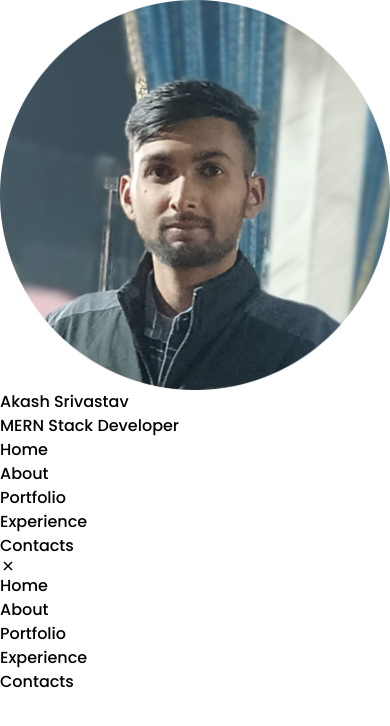
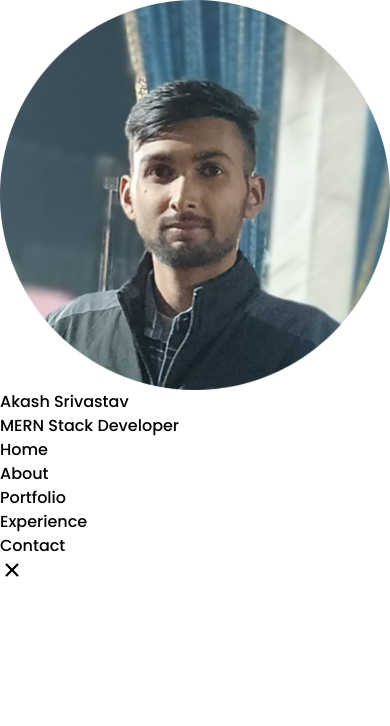
Before and after one commit to akash-srivastav02/myPortfolio, a React (Vite) app: page / in a window 390 px wide. Shown: the top 726 px of the page. Built offline with nearby package versions, Linux system fonts and the light colour scheme.

Commit message:
Updated Navbar.jsx to make a it responsive

```diff
--- a/src/components/Navbar.jsx
+++ b/src/components/Navbar.jsx
@@ -5,9 +5,31 @@ import { IoCloseSharp } from "react-icons/io5";
 
 function Navbar() {
   const [menu,setMenu] = useState(false);
+  const navItems = [
+    {
+      id:1,
+      text:"Home"
+    },
+    {
+      id:2,
+      text:"About"
+    },
+    {
+      id:3,
+      text:"Portfolio"
+    },
+    {
+      id:4,
+      text:"Experience"
+    },
+    {
+      id:5,
+      text:"Contact"
+    }
+  ]
   return (
     <>
-    <div className="max-w-screen-2xl container mx-auto px-4 md:px-20 shadow-md">
+    <div className="max-w-screen-2xl container mx-auto px-4 h-16 md:px-20 shadow-md fixed top-0 left-0 right-0">
       <div className="flex justify-between items-center h-16">
         <div className="flex space-x-2">
           <img src={pic} className="h-12 w-12 rounded-full" alt="" />
@@ -17,25 +39,29 @@ function Navbar() {
         {/* desktop navbar */}
         <div>
           <ul className="hidden md:flex space-x-8">
-            <li>Home</li>
-            <li>About</li>
-            <li>Portfolio</li>
-            <li>Experience</li>
-            <li>Contacts</li>
+            {
+              navItems.map(({id, text}) => (
+                <li key={id} className="hover:scale-105 duration-200 cursor-pointer">{text}</li>
+              ))
+            }
           </ul>
-          <div onClick={() => setMenu(!menu)} className="md:hidden">{menu?<AiOutlineMenu />:<IoCloseSharp />}</div>
+          <div onClick={() => setMenu(!menu)} className="md:hidden">{menu?<AiOutlineMenu size={24}/>:<IoCloseSharp size={24}/>}</div>
         </div>
       </div>
       {/* mobile navbar */}
-      <div>
-        <ul className="md:hidden">
-          <li>Home</li>
-          <li>About</li>
-          <li>Portfolio</li>
-          <li>Experience</li>
-          <li>Contacts</li>
-        </ul>
-      </div>
+      {
+        menu && (
+       <div>
+          <ul className="md:hidden flex flex-col h-screen items-center justify-center space-y-3 text-xl">
+            {
+              navItems.map(({id, text}) => (
+                <li key={id} className="hover:scale-105 duration-200 cursor-pointer font-semibold">{text}</li>
+              ))
+            }
+          </ul>
+        </div>
+        )
+      }
     </div>
     </>
   )
```
